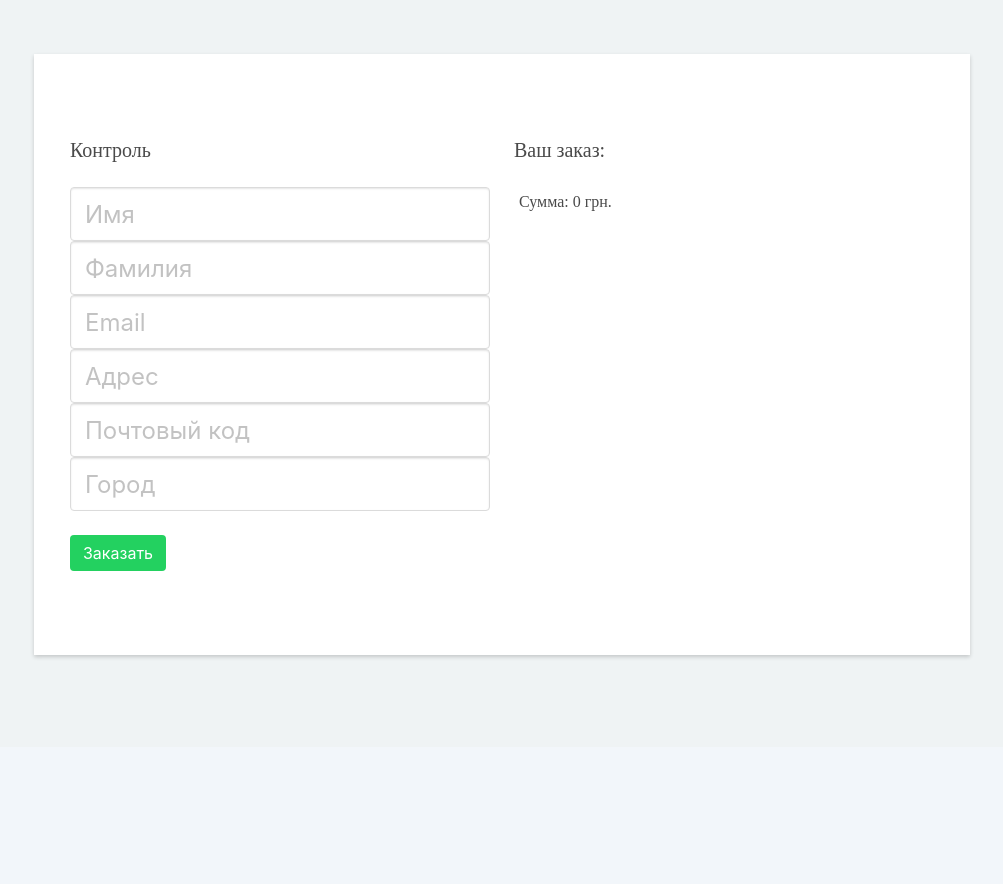
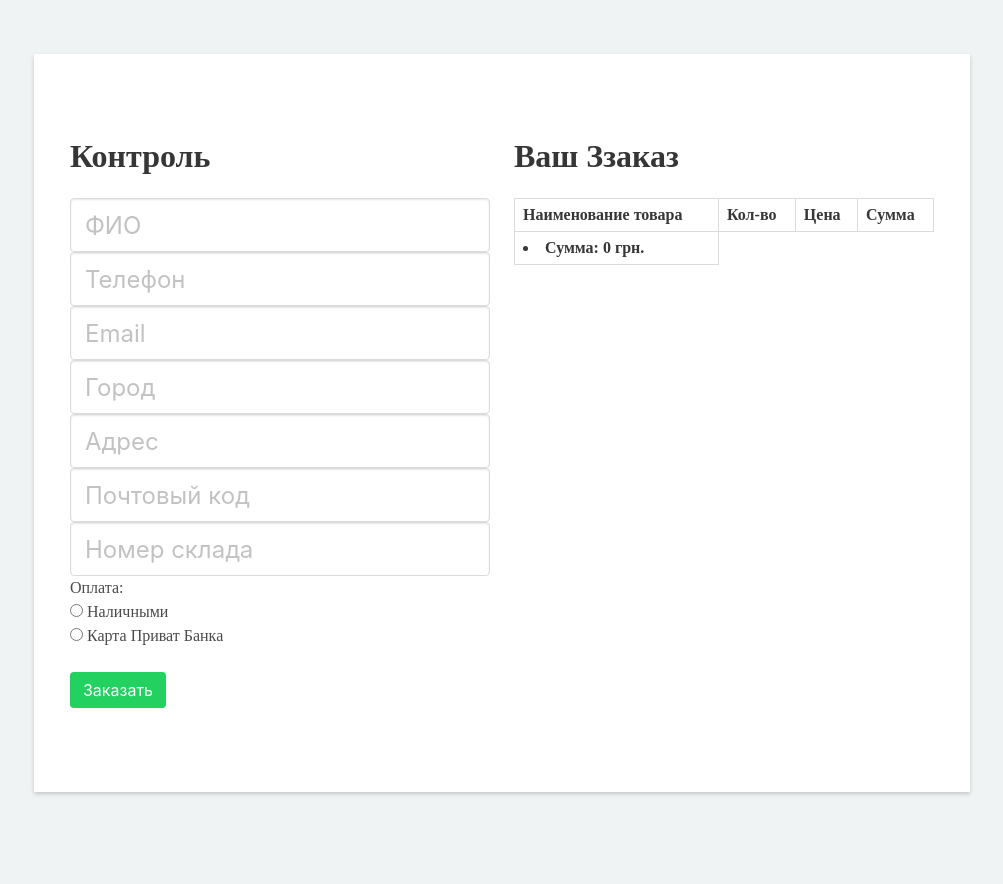
Before and after one commit to ivanbochenko/mir-tkani, a Django app: page /orders/create/ in a window 1280 px wide. Shown: the part 58-942 px from the top of the page, without its empty margins (138-1141 px from the left). Run offline with Django 3.2, Linux system fonts and the light colour scheme; lists and menus that the app fills with data are empty; parts of the project's set-up code (start-up, migrations or seed data) failed here and were passed over; some libraries are stand-ins or nearby versions.

Commit message:
makebetter

```diff
--- a/cart/cart.py
+++ b/cart/cart.py
@@ -13,7 +13,6 @@ class Cart(object):
 
     def add(self, product, quantity, update_quantity=False):
         product_id = str(product.id)
-        quantity = float(quantity)
         if product_id not in self.cart:
             self.cart[product_id] = {'quantity': 0, 'price': str(product.price)}
         if update_quantity:
@@ -45,7 +44,7 @@ class Cart(object):
             yield item
 
     def __len__(self):
-        return sum(item['quantity'] for item in self.cart.values())
+        return sum(int(item['quantity']) for item in self.cart.values())
 
     def get_total_price(self):
         return sum(Decimal(item['price']) * item['quantity'] for item in self.cart.values())
--- a/cart/views.py
+++ b/cart/views.py
@@ -12,7 +12,8 @@ def cart_add(request, product_id):
     form = CartAddProductForm(request.POST)
     if form.is_valid():
         cd = form.cleaned_data
-        cart.add(product=product, quantity=cd['quantity'], update_quantity=cd['update'])
+        quantity = int(cd['quantity'])
+        cart.add(product=product, quantity=quantity, update_quantity=cd['update'])
     return redirect('cart:cart_detail')
 
 
--- a/orders/admin.py
+++ b/orders/admin.py
@@ -8,7 +8,7 @@ class OrderItemInline(admin.TabularInline):
 
 
 class OrderAdmin(admin.ModelAdmin):
-    list_display = ['id', 'first_name', 'last_name', 'email', 'address', 'postal_code', 'city', 'paid', 'created',
+    list_display = ['first_name', 'phone', 'email', 'address', 'postal_code', 'city', 'post_number', 'payment', 'paid', 'created',
                     'updated']
     list_filter = ['paid', 'created', 'updated']
     inlines = [OrderItemInline]
--- a/orders/forms.py
+++ b/orders/forms.py
@@ -2,14 +2,19 @@ from django import forms
 from .models import Order
 
 
+CHOICES = [('Наличными', 'Наличными'), ('Карта Приват Банка', 'Карта Приват Банка')]
+
+
 class OrderCreateForm(forms.ModelForm):
-    first_name = forms.CharField(label='', widget=forms.TextInput(attrs={'class': "input is-large", 'placeholder': "Имя"}))
-    last_name = forms.CharField(label='', widget=forms.TextInput(attrs={'class': "input is-large", 'placeholder': "Фамилия"}))
+    first_name = forms.CharField(label='', widget=forms.TextInput(attrs={'class': "input is-large", 'placeholder': "ФИО"}))
+    phone = forms.CharField(label='', widget=forms.TextInput(attrs={'class': "input is-large", 'placeholder': "Телефон"}))
     email = forms.CharField(label='', widget=forms.TextInput(attrs={'class': "input is-large", 'placeholder': "Email"}))
     city = forms.CharField(label='', widget=forms.TextInput(attrs={'class': "input is-large", 'placeholder': "Город"}))
     address = forms.CharField(label='', widget=forms.TextInput(attrs={'class': "input is-large", 'placeholder': "Адрес"}))
     postal_code = forms.CharField(label='', widget=forms.TextInput(attrs={'class': "input is-large", 'placeholder': "Почтовый код"}))
+    post_number = forms.CharField(label='', widget=forms.TextInput(attrs={'class': "input is-large", 'placeholder': "Номер склада"}))
+    payment = forms.ChoiceField(label='Оплата', choices=CHOICES, widget=forms.RadioSelect())
 
     class Meta:
         model = Order
-        fields = ['first_name', 'last_name', 'email', 'address', 'postal_code', 'city']
+        fields = ['first_name', 'phone', 'email', 'city', 'address', 'postal_code', 'post_number', 'payment']
--- a/orders/models.py
+++ b/orders/models.py
@@ -4,11 +4,13 @@ from shop.models import Product
 
 class Order(models.Model):
     first_name = models.CharField(max_length=60)
-    last_name = models.CharField(max_length=60)
+    phone = models.CharField(max_length=60)
     email = models.EmailField()
+    city = models.CharField(max_length=100)
     address = models.CharField(max_length=150)
     postal_code = models.CharField(max_length=30)
-    city = models.CharField(max_length=100)
+    post_number = models.CharField(max_length=30)
+    payment = models.CharField(max_length=50)
     created = models.DateTimeField(auto_now_add=True)
     updated = models.DateTimeField(auto_now=True)
     paid = models.BooleanField(default=False)
--- a/orders/templates/orders/order/create.html
+++ b/orders/templates/orders/order/create.html
@@ -13,7 +13,7 @@
           <div class="card-content">
             <div class="row columns">
               <div class="column is-6">
-                  <p class="subtitle">Контроль</p>
+                  <h1 class="title">Контроль</h1>
                   {% if fail %}
                     <div class="notification is-danger">
                       <strong>Заполните форму правильно!</strong>
@@ -26,21 +26,34 @@
                   </form>
               </div>
               <div class="column is-6">
-
-                  <p class="subtitle">
-                    Ваш заказ:
-                  </p>
-                  <ul class="menu-list">
+                <div class="">
+                  <h1 class="title">Ваш Ззаказ</h1>
+                  <table class="table is-bordered is-striped is-narrow is-hoverable is-fullwidth">
+                    <thead>
+                      <tr>
+                        <th>Наименование товара</th>
+                        <th>Кол-во</th>
+                        <th>Цена</th>
+                        <th>Сумма</th>
+                      </tr>
+                    </thead>
+                    <tfoot>
+                      <tr>
+                        <th><li class="list-group-item active">Сумма: {{ cart.get_total_price }} грн.</li></th>
+                      </tr>
+                    </tfoot>
+                    <tbody>
                       {% for item in cart %}
-                          <li>
-                          {{ item.quantity }}x {{ item.product.name }}
-                          <span>{{ item.total_price }} грн.</span>
-                          </li>
+                      <tr>
+                        <th>{{ item.product.name }}</th>
+                        <th>{{ item.quantity }} м.</th>
+                        <th>{{ item.price }} грн.</th>
+                        <th>{{ item.total_price }} грн.</th>
+                      </tr>
                       {% endfor %}
-
-                  <li class="list-group-item active">Сумма: {{ cart.get_total_price }} грн.</li>
-                  </ul>
-
+                    </tbody>
+                  </table>
+                </div>
               </div>
           </div>
         </div>
```
Also changed, not shown: shop/templates/shop/payship.html (+7 -7 lines), db.sqlite3, orders/migrations/0003_auto_20180902_1617.py (added), shop/static/img/nalichnie.png (added), shop/static/img/ship1.jpg (deleted), shop/static/img/ship1.png (added), shop/static/img/ship2.png, shop/static/img/ship3.png.
